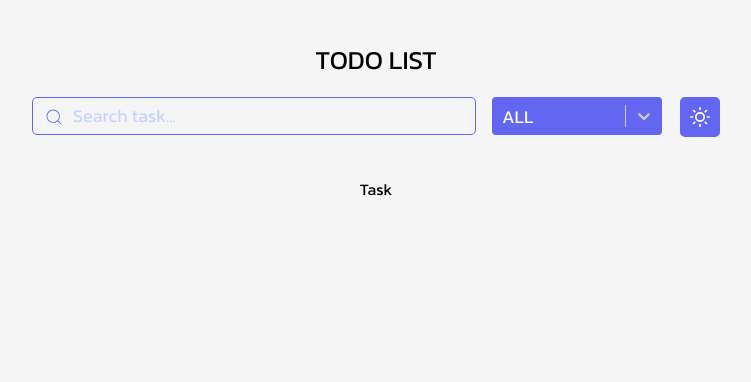
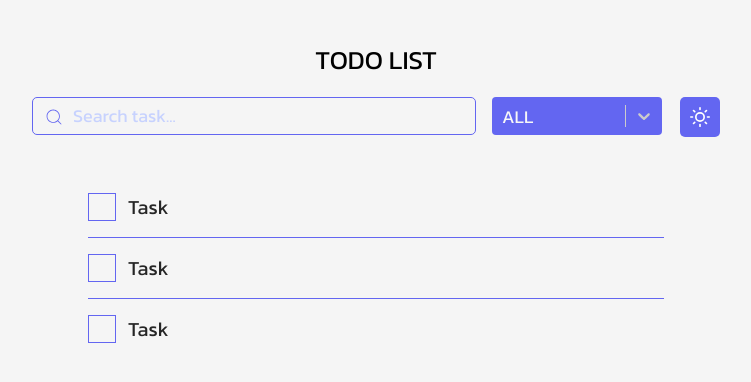
Before and after one commit to skyzerx777/ToDo-react, a React (Vite) app: page / in a window 1280 px wide. Shown: the top 382 px of the page, without its empty margins (264-1015 px from the left). Built offline with nearby package versions, Linux system fonts and the light colour scheme.

Commit message:
designed tasks

```diff
--- a/src/components/Task.tsx
+++ b/src/components/Task.tsx
@@ -1,3 +1,40 @@
+import { useContext, useState } from 'react';
+import { FaCheck } from 'react-icons/fa';
+import { ThemeContext } from '../App';
+
 export default function Task() {
-	return <div>Task</div>;
+	const { theme } = useContext(ThemeContext);
+	const [isChecked, setIsChecked] = useState<boolean>(false);
+
+	return (
+		<div
+			className='border-b last:border-0 border-indigo-500 text-left py-4 text-xl cursor-pointer select-none '
+			onClick={() => {
+				setIsChecked(prev => !prev);
+			}}
+		>
+			<div
+				className={`inline-block w-7 h-7 align-top border border-indigo-500 relative transition-colors duration-300 ${
+					isChecked ? 'bg-indigo-500' : ' bg-transparent'
+				}`}
+			>
+				<div
+					className={`w-7 h-7 absolute left-[calc(50%-10px)] top-[calc(50%-10px)] text-[#f7f7f7] transition-opacity duration-300 ${
+						isChecked ? 'opacity-100' : 'opacity-0'
+					}`}
+				>
+					<FaCheck />
+				</div>
+			</div>
+			<div className='inline-block ps-3'>
+				<span
+					className={`leading-7 transition-colors duration-200 ${
+						theme === 'light' ? 'text-[#252525]' : 'text-[#f7f7f7]'
+					}`}
+				>
+					Task
+				</span>
+			</div>
+		</div>
+	);
 }
--- a/src/components/TasksList.tsx
+++ b/src/components/TasksList.tsx
@@ -1,5 +1,11 @@
 import Task from './Task';
 
 export default function TasksList() {
-	return <Task />;
+	return (
+		<div>
+			<Task />
+			<Task />
+			<Task />
+		</div>
+	);
 }
```
